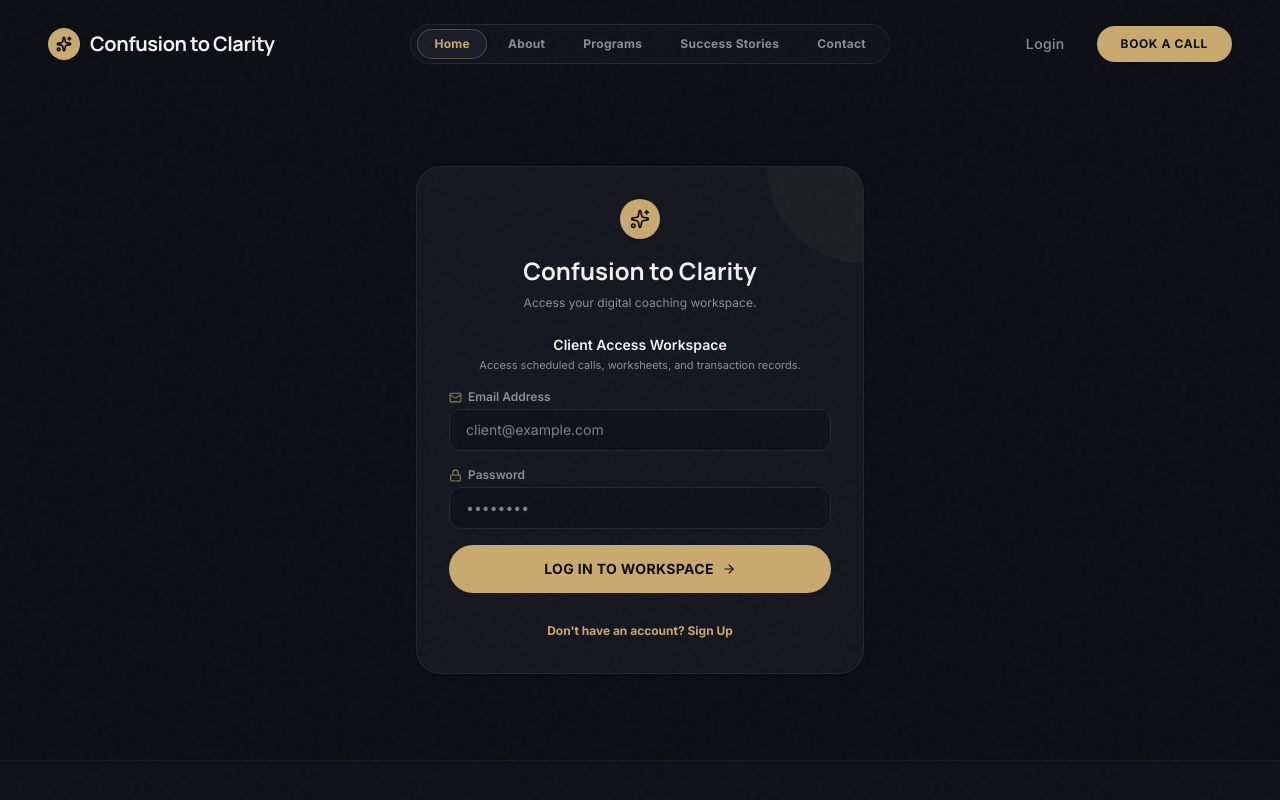
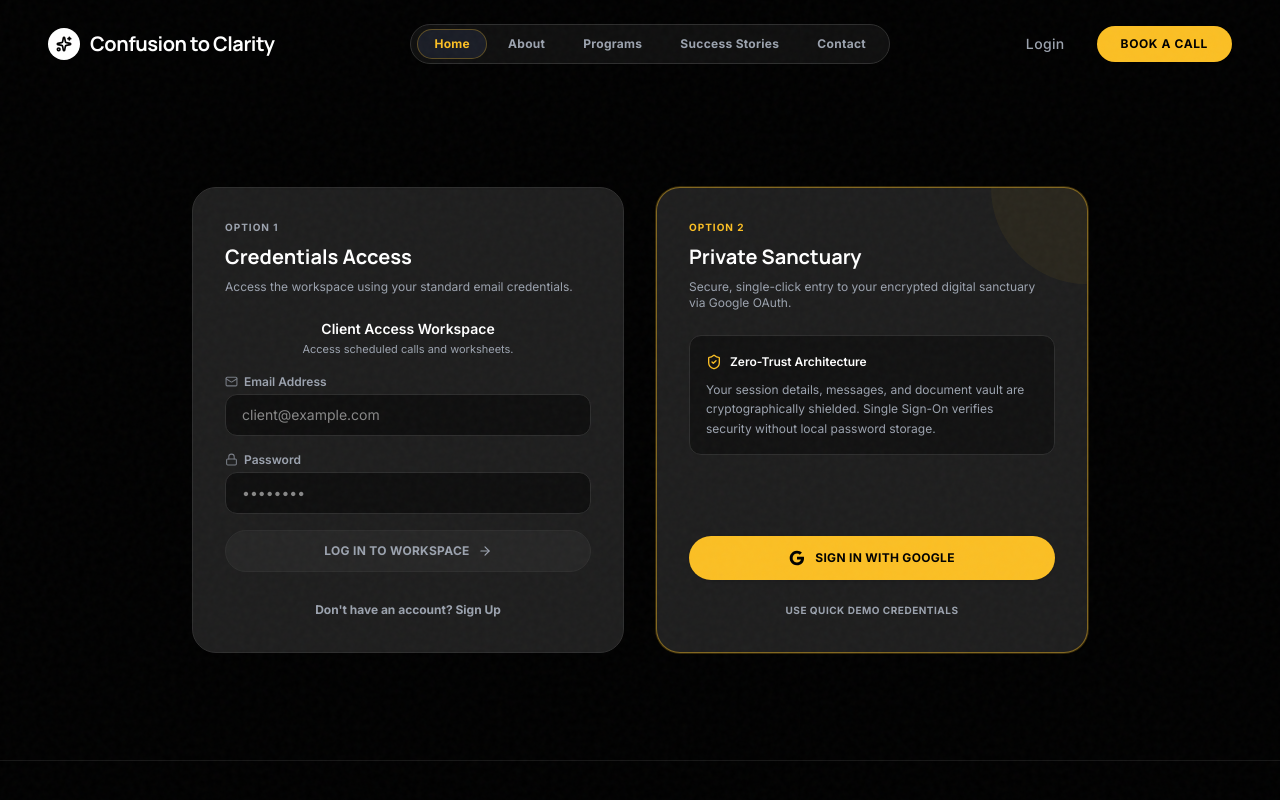
Before and after one commit to xayush1996-dot/C2C, a Next.js app in the folder frontend/: page /login in a window 1280 px wide. Shown: the top 800 px of the page. Built offline with nearby package versions, Linux system fonts and the light colour scheme.

Commit message:
feat(ui): implement visual sanctuary theme, login cards layout, statistics update, and layout adjustments

```diff
--- a/frontend/src/app/globals.css
+++ b/frontend/src/app/globals.css
@@ -22,23 +22,23 @@
 }
 
 :root {
-  --bg-base: #0B0D14;
-  --bg-section: #0E1119;
-  --bg-elevated: #1A1D26;
-  --surface: #14171F;
-  --surface-hover: #1A1D26;
-  --accent-gold: #C9A96E;
+  --bg-base: #000000;
+  --bg-section: #000000;
+  --bg-elevated: #1E1E1E;
+  --surface: #1E1E1E;
+  --surface-hover: #262626;
+  --accent-gold: #FBBF24;
   --accent-blue: #5B6EE8;
-  --text-primary: #F2F1ED;
-  --text-secondary: #8B8D98;
-  --border: #22252F;
+  --text-primary: #FFFFFF;
+  --text-secondary: #9CA3AF;
+  --border: #2E2E2E;
 
   --background: var(--bg-base);
   --foreground: var(--text-primary);
 }
 
 body {
-  background: radial-gradient(circle at center, #0F1219 0%, #0B0D14 100%);
+  background: #000000;
   color: var(--text-primary);
   font-family: var(--font-inter), ui-sans-serif, system-ui, sans-serif;
   overflow-x: hidden;
--- a/frontend/src/app/login/page.js
+++ b/frontend/src/app/login/page.js
@@ -124,23 +124,58 @@ export default function LoginPage() {
     }
   };
 
+  const handleGoogleSignIn = async () => {
+    setError("");
+    setLoading(true);
+    try {
+      const res = await fetch("/api/auth/google", {
+        method: "POST",
+        headers: {
+          "Content-Type": "application/json",
+          "X-Requested-With": "XMLHttpRequest"
+        },
+        credentials: "include",
+        body: JSON.stringify({ idToken: "mock_google_token_client@example.com_googleid123" })
+      });
+      const data = await res.json();
+      if (data.success) {
+        localStorage.setItem("c2c_client_auth", "true");
+        if (data.accessToken) {
+          localStorage.setItem("c2c_client_token", data.accessToken);
+        }
+        if (data.user && data.user.name) {
+          localStorage.setItem("c2c_client_name", data.user.name);
+        }
+        router.push("/");
+      } else {
+        localStorage.setItem("c2c_client_auth", "true");
+        localStorage.setItem("c2c_client_token", "mock_access_token_google_fallback");
+        localStorage.setItem("c2c_client_name", "Sarah Lin");
+        document.cookie = "c2c_client_auth=true; path=/;";
+        router.push("/");
+      }
+    } catch (err) {
+      localStorage.setItem("c2c_client_auth", "true");
+      localStorage.setItem("c2c_client_token", "mock_access_token_google_fallback");
+      localStorage.setItem("c2c_client_name", "Sarah Lin");
+      document.cookie = "c2c_client_auth=true; path=/;";
+      router.push("/");
+    }
+  };
+
   return (
     <div className="min-h-[85vh] flex items-center justify-center px-6 py-12 bg-bg-base text-text-primary select-none">
-      <div className="w-full max-w-md bg-surface border border-border-divider p-8 rounded-[24px] shadow-sm space-y-6 relative overflow-hidden">
+      <div className="w-full max-w-4xl grid grid-cols-1 md:grid-cols-2 gap-8 items-stretch">
 
-        {/* Decorative corner accent */}
-        <div className="absolute right-0 top-0 w-24 h-24 bg-accent-gold/5 rounded-bl-full pointer-events-none" />
-
-        {/* Branding header */}
-        <div className="text-center space-y-2 relative z-10">
-          <div className="w-10 h-10 rounded-full bg-accent-gold flex items-center justify-center text-bg-base mx-auto shadow-sm">
-            <Sparkles size={20} />
-          </div>
-          <h2 className="font-serif text-2xl font-bold text-text-primary pt-2">Confusion to Clarity</h2>
-          <p className="text-xs text-text-secondary">Access your digital coaching workspace.</p>
+        {/* Option 1: Standard Credentials (flat & neutral card) */}
+        <div className="bg-surface border border-border-divider p-8 rounded-[24px] shadow-sm space-y-6 relative overflow-hidden flex flex-col justify-between">
+          <div className="space-y-6">
+            <div className="text-left space-y-2">
+              <span className="text-[10px] uppercase font-bold text-text-secondary tracking-widest block">Option 1</span>
+              <h2 className="font-serif text-xl font-bold text-text-primary">Credentials Access</h2>
+              <p className="text-xs text-text-secondary">Access the workspace using your standard email credentials.</p>
             </div>
 
-        {/* Tabs switcher */}
             {showAdminTab && (
               <div className="flex bg-bg-base/60 p-1.5 rounded-2xl border border-border-divider/50">
                 <button
@@ -148,7 +183,7 @@ export default function LoginPage() {
                   onClick={() => handleTabChange("client")}
                   className={`flex-1 py-2.5 rounded-xl text-xs font-bold uppercase tracking-wider flex items-center justify-center gap-1.5 transition-all duration-300 cursor-pointer ${
                     activeTab === "client"
-                  ? "bg-bg-elevated text-accent-gold border border-accent-gold/20 shadow-xs"
+                      ? "bg-bg-elevated text-text-primary border border-border-divider/50 shadow-xs"
                       : "text-text-secondary hover:text-text-primary"
                   }`}
                 >
@@ -160,7 +195,7 @@ export default function LoginPage() {
                   onClick={() => handleTabChange("admin")}
                   className={`flex-1 py-2.5 rounded-xl text-xs font-bold uppercase tracking-wider flex items-center justify-center gap-1.5 transition-all duration-300 cursor-pointer ${
                     activeTab === "admin"
-                  ? "bg-bg-elevated text-accent-gold border border-accent-gold/20 shadow-xs"
+                      ? "bg-bg-elevated text-text-primary border border-border-divider/50 shadow-xs"
                       : "text-text-secondary hover:text-text-primary"
                   }`}
                 >
@@ -170,10 +205,7 @@ export default function LoginPage() {
               </div>
             )}
 
-        {/* Login form */}
             <form onSubmit={handleSubmit} className="space-y-4">
-
-          {/* Subtitle helper description */}
               <div className="text-center">
                 <h3 className="text-sm font-semibold text-text-primary">
                   {activeTab === "client"
@@ -183,13 +215,12 @@ export default function LoginPage() {
                 <p className="text-[11px] text-text-secondary mt-0.5">
                   {activeTab === "client"
                     ? (isRegistering
-                    ? "Create your client profile to book sessions and access workbooks."
-                    : "Access scheduled calls, worksheets, and transaction records.")
-                : "Manage client bookings, contact leads, and reports."}
+                        ? "Create your client profile to book sessions."
+                        : "Access scheduled calls and worksheets.")
+                    : "Manage bookings and logs."}
                 </p>
               </div>
 
-          {/* Error Banner */}
               {error && (
                 <div className="bg-rose-950/20 border border-rose-900/50 text-rose-300 p-3.5 rounded-xl flex items-start gap-2.5 text-xs text-left">
                   <AlertCircle size={16} className="text-rose-400 shrink-0 mt-0.5" />
@@ -197,11 +228,10 @@ export default function LoginPage() {
                 </div>
               )}
 
-          {/* Name input (only for client registration) */}
               {activeTab === "client" && isRegistering && (
                 <div className="space-y-1 text-left">
                   <label className="text-xs font-semibold text-text-secondary flex items-center gap-1.5">
-                <User size={13} className="opacity-70 text-accent-gold" /> Full Name
+                    <User size={13} className="opacity-70 text-text-secondary" /> Full Name
                   </label>
                   <input
                     type="text"
@@ -209,15 +239,14 @@ export default function LoginPage() {
                     placeholder="Sarah Lin"
                     value={name}
                     onChange={(e) => setName(e.target.value)}
-                className="w-full px-4 py-2.5 rounded-xl border border-border-divider bg-bg-base/50 text-sm focus:outline-none focus:border-accent-blue text-text-primary"
+                    className="w-full px-4 py-2.5 rounded-xl border border-border-divider bg-bg-base/50 text-sm focus:outline-none focus:border-border-divider text-text-primary"
                   />
                 </div>
               )}
 
-          {/* Email input */}
               <div className="space-y-1 text-left">
                 <label className="text-xs font-semibold text-text-secondary flex items-center gap-1.5">
-              <Mail size={13} className="opacity-70 text-accent-gold" /> Email Address
+                  <Mail size={13} className="opacity-70 text-text-secondary" /> Email Address
                 </label>
                 <input
                   type="email"
@@ -225,14 +254,13 @@ export default function LoginPage() {
                   placeholder={activeTab === "client" ? "client@example.com" : "admin@c2c.com"}
                   value={email}
                   onChange={(e) => setEmail(e.target.value)}
-              className="w-full px-4 py-2.5 rounded-xl border border-border-divider bg-bg-base/50 text-sm focus:outline-none focus:border-accent-blue text-text-primary"
+                  className="w-full px-4 py-2.5 rounded-xl border border-border-divider bg-bg-base/50 text-sm focus:outline-none focus:border-border-divider text-text-primary"
                 />
               </div>
 
-          {/* Password input */}
               <div className="space-y-1 text-left">
                 <label className="text-xs font-semibold text-text-secondary flex items-center gap-1.5">
-              <Lock size={13} className="opacity-70 text-accent-gold" /> Password
+                  <Lock size={13} className="opacity-70 text-text-secondary" /> Password
                 </label>
                 <input
                   type="password"
@@ -240,20 +268,19 @@ export default function LoginPage() {
                   placeholder="••••••••"
                   value={password}
                   onChange={(e) => setPassword(e.target.value)}
-              className="w-full px-4 py-2.5 rounded-xl border border-border-divider bg-bg-base/50 text-sm focus:outline-none focus:border-accent-blue text-text-primary"
+                  className="w-full px-4 py-2.5 rounded-xl border border-border-divider bg-bg-base/50 text-sm focus:outline-none focus:border-border-divider text-text-primary"
                 />
               </div>
 
-          {/* Action button */}
               <button
                 type="submit"
                 disabled={loading}
-            className="w-full py-3.5 bg-accent-gold hover:bg-accent-gold/90 text-bg-base font-bold tracking-wide rounded-full cursor-pointer transition-colors duration-300 flex items-center justify-center gap-2 focus:outline-none text-sm uppercase"
+                className="w-full py-3 bg-surface-hover hover:bg-border-divider border border-border-divider hover:text-text-primary text-text-secondary font-bold tracking-wide rounded-full cursor-pointer transition-colors duration-300 flex items-center justify-center gap-2 focus:outline-none text-xs uppercase"
               >
                 {loading ? (
                   <>
-                <div className="w-4 h-4 border-2 border-bg-base/30 border-t-bg-base rounded-full animate-spin" />
-                Processing request...
+                    <div className="w-4 h-4 border-2 border-text-primary/30 border-t-text-primary rounded-full animate-spin" />
+                    Processing...
                   </>
                 ) : (
                   <>
@@ -265,7 +292,6 @@ export default function LoginPage() {
                 )}
               </button>
 
-          {/* Register / Login toggle link */}
               {activeTab === "client" && (
                 <div className="text-center pt-2">
                   <button
@@ -274,7 +300,7 @@ export default function LoginPage() {
                       setIsRegistering(!isRegistering);
                       setError("");
                     }}
-                className="text-xs text-accent-gold hover:text-text-primary font-bold cursor-pointer transition-colors duration-200"
+                    className="text-xs text-text-secondary hover:text-text-primary font-bold cursor-pointer transition-colors duration-200"
                   >
                     {isRegistering
                       ? "Already have an account? Sign In"
@@ -285,5 +311,57 @@ export default function LoginPage() {
             </form>
           </div>
         </div>
+
+        {/* Option 2: Private Sanctuary (subtle gold glow card) */}
+        <div className="bg-surface border border-accent-gold/45 p-8 rounded-[24px] shadow-lg relative overflow-hidden flex flex-col justify-between ring-1 ring-accent-gold/20 shadow-[0_0_25px_rgba(251,191,36,0.08)] text-left">
+
+          <div className="absolute right-0 top-0 w-24 h-24 bg-accent-gold/5 rounded-bl-full pointer-events-none" />
+
+          <div className="space-y-6">
+            <div className="text-left space-y-2">
+              <span className="text-[10px] uppercase font-bold text-accent-gold tracking-widest block">Option 2</span>
+              <h2 className="font-serif text-xl font-bold text-text-primary">Private Sanctuary</h2>
+              <p className="text-xs text-text-secondary">Secure, single-click entry to your encrypted digital sanctuary via Google OAuth.</p>
+            </div>
+
+            <div className="bg-bg-base/40 p-4 rounded-xl border border-border-divider text-xs text-text-secondary leading-relaxed space-y-2">
+              <div className="flex items-center gap-2 text-text-primary font-semibold">
+                <ShieldCheck className="text-accent-gold shrink-0" size={16} />
+                <span>Zero-Trust Architecture</span>
+              </div>
+              <p>Your session details, messages, and document vault are cryptographically shielded. Single Sign-On verifies security without local password storage.</p>
+            </div>
+          </div>
+
+          <div className="pt-6 space-y-4">
+            {/* Google Sign-In button: styled in Electric Amber Gold (#FBBF24) */}
+            <button
+              onClick={handleGoogleSignIn}
+              disabled={loading}
+              className="w-full py-3.5 bg-accent-gold hover:bg-accent-gold/90 text-bg-base font-bold tracking-wide rounded-full cursor-pointer transition-colors duration-300 flex items-center justify-center gap-2.5 focus:outline-none text-xs uppercase shadow-sm hover:shadow-accent-gold/15"
+            >
+              <svg className="w-4 h-4 fill-current shrink-0" viewBox="0 0 24 24" xmlns="http://www.w3.org/2000/svg">
+                <path d="M22.56 12.25c0-.78-.07-1.53-.2-2.25H12v4.26h5.92c-.26 1.37-1.04 2.53-2.21 3.31v2.77h3.57c2.08-1.92 3.28-4.74 3.28-8.09z"/>
+                <path d="M12 23c2.97 0 5.46-.98 7.28-2.66l-3.57-2.77c-.98.66-2.23 1.06-3.71 1.06-2.86 0-5.29-1.93-6.16-4.53H2.18v2.84C3.99 20.53 7.7 23 12 23z"/>
+                <path d="M5.84 14.09c-.22-.66-.35-1.36-.35-2.09s.13-1.43.35-2.09V7.06H2.18C1.43 8.55 1 10.22 1 12s.43 3.45 1.18 4.94l2.85-2.22.81-.63z"/>
+                <path d="M12 5.38c1.62 0 3.06.56 4.21 1.64l3.15-3.15C17.45 2.09 14.97 1 12 1 7.7 1 3.99 3.47 2.18 7.06l3.66 2.84c.87-2.6 3.3-4.52 6.16-4.52z"/>
+              </svg>
+              Sign In with Google
+            </button>
+
+            <div className="text-center">
+              <button
+                type="button"
+                onClick={handleQuickLogin}
+                className="text-[10px] uppercase font-bold tracking-wider text-text-secondary hover:text-text-primary transition-colors cursor-pointer"
+              >
+                Use Quick Demo credentials
+              </button>
+            </div>
+          </div>
+        </div>
+
+      </div>
+    </div>
   );
 }
--- a/frontend/src/components/FAQSection.jsx
+++ b/frontend/src/components/FAQSection.jsx
@@ -45,10 +45,10 @@ export default function FAQSection() {
           >
             <button
               onClick={() => toggleFAQ(index)}
-              className="w-full flex items-center justify-between py-4 text-left font-serif text-base md:text-lg font-bold text-text-primary hover:text-accent-gold transition-colors duration-200 focus:outline-none cursor-pointer"
+              className="w-full flex items-center justify-between py-4 text-left font-serif text-base md:text-lg font-bold text-text-primary hover:text-text-primary transition-colors duration-200 focus:outline-none cursor-pointer"
             >
               <span>{faq.question}</span>
-              <span className="ml-4 flex-shrink-0 text-accent-gold">
+              <span className="ml-4 flex-shrink-0 text-text-secondary">
                 {isOpen ? (
                   <Minus size={18} className="stroke-[2.5]" />
                 ) : (
--- a/frontend/src/components/Header.jsx
+++ b/frontend/src/components/Header.jsx
@@ -136,10 +136,10 @@ export default function Header() {
       <div className="max-w-7xl mx-auto px-6 md:px-12 flex items-center justify-between">
         {/* Brand Logo & Name */}
         <Link href="/" className="flex items-center space-x-2.5 group">
-          <div className="w-8 h-8 rounded-full bg-accent-gold flex items-center justify-center text-bg-base shadow-sm group-hover:scale-105 transition-transform duration-300">
+          <div className="w-8 h-8 rounded-full bg-text-primary flex items-center justify-center text-bg-base shadow-sm group-hover:scale-105 transition-transform duration-300">
             <Sparkles size={16} className="stroke-[2.5]" />
           </div>
-          <span className="font-serif text-lg md:text-xl font-bold tracking-tight text-text-primary group-hover:text-accent-gold transition-colors duration-300">
+          <span className="font-serif text-lg md:text-xl font-bold tracking-tight text-text-primary group-hover:text-text-secondary transition-colors duration-300">
             Confusion to Clarity
           </span>
         </Link>
@@ -180,15 +180,15 @@ export default function Header() {
                 onClick={() => setDropdownOpen(!dropdownOpen)}
                 className="flex items-center space-x-1.5 focus:outline-none cursor-pointer group"
               >
-                <div className="w-8 h-8 rounded-full bg-accent-gold/10 border border-accent-gold/20 flex items-center justify-center text-accent-gold group-hover:bg-accent-gold group-hover:text-bg-base transition-all duration-300 shadow-xs">
+                <div className="w-8 h-8 rounded-full bg-surface-hover border border-border-divider flex items-center justify-center text-text-primary group-hover:bg-text-primary group-hover:text-bg-base transition-all duration-300 shadow-xs">
                   <User size={15} />
                 </div>
-                <span className="text-xs font-semibold text-text-secondary group-hover:text-accent-gold transition-colors">
+                <span className="text-xs font-semibold text-text-secondary group-hover:text-text-primary transition-colors">
                   {isAdminLoggedIn ? "Admin" : clientName}
                 </span>
                 <ChevronDown
                   size={14}
-                  className={`text-text-secondary/40 group-hover:text-accent-gold transition-transform duration-200 ${dropdownOpen ? "rotate-180" : ""}`}
+                  className={`text-text-secondary/40 group-hover:text-text-primary transition-transform duration-200 ${dropdownOpen ? "rotate-180" : ""}`}
                 />
               </button>
 
@@ -210,7 +210,7 @@ export default function Header() {
                     >
                       <Link
                         href={isAdminLoggedIn ? "/admin" : "/client"}
-                        className="w-full flex items-center gap-2 px-3 py-2 rounded-xl text-xs font-medium text-text-secondary hover:bg-surface hover:text-accent-gold transition-colors"
+                        className="w-full flex items-center gap-2 px-3 py-2 rounded-xl text-xs font-medium text-text-secondary hover:bg-surface hover:text-text-primary transition-colors"
                       >
                         <LayoutDashboard size={14} />
                         Go to Portal
```
Also changed, not shown: frontend/src/app/admin/page.js (+4 -4 lines), frontend/src/app/client/page.js (+14 -14 lines), frontend/src/app/page.js (+72 -59 lines), frontend/src/components/BookingModal.jsx (+21 -14 lines), frontend/src/components/TestimonialCarousel.jsx (+7 -7 lines), frontend/src/components/VideoPlayer.jsx (+15 -15 lines), 1 other file (tests, documents, lock files or other folders). Lines whose indentation alone changed are shown as unchanged.
